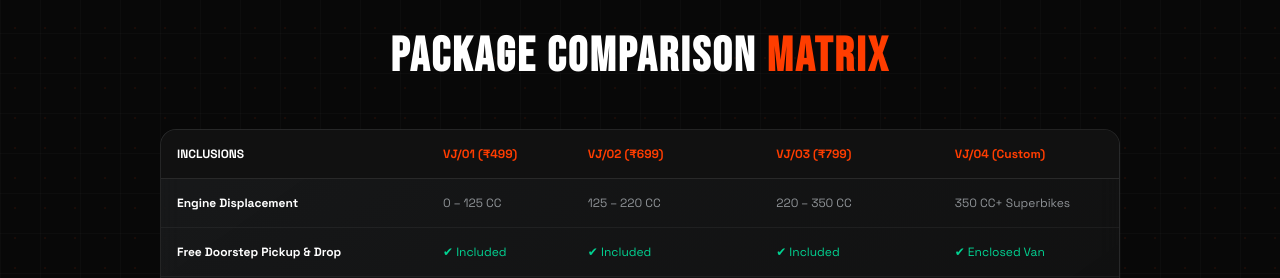
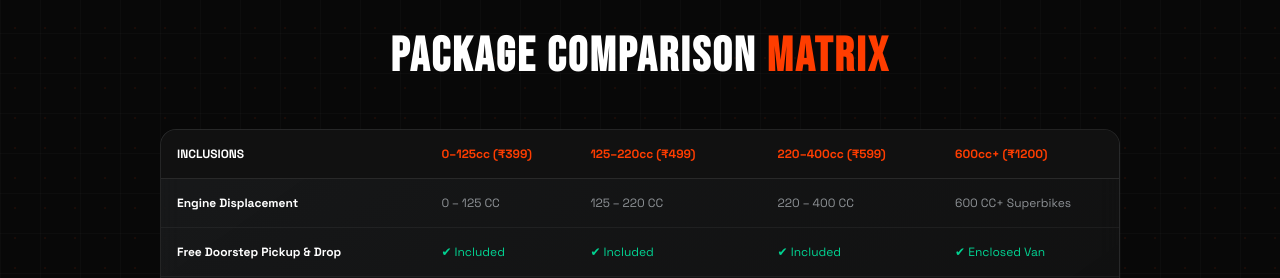
Before and after one commit to webakoofgit-png/Garage-Work-In, a React (Vite) app: page /pricing in a window 1280 px wide. Shown: the part 1620-1898 px from the top of the page. Built offline with nearby package versions, Linux system fonts and the light colour scheme; no server answers.

Commit message:
Replace all remaining VJ references across website with Garage Work In, GWI, and updated price tiers

```diff
--- a/src/App.jsx
+++ b/src/App.jsx
@@ -48,7 +48,7 @@ export default function App() {
     };
   }, []);
 
-  const handleOpenBooking = (pkgTier = 'VJ / 02') => {
+  const handleOpenBooking = (pkgTier = '₹499 (125–220cc Performance)') => {
     setSelectedPackage(pkgTier);
     setBookingOpen(true);
   };
--- a/src/components/BeforeAfterSlider.jsx
+++ b/src/components/BeforeAfterSlider.jsx
@@ -29,7 +29,7 @@ export default function BeforeAfterSlider() {
         </div>
         <h2 className="font-display text-4xl sm:text-6xl font-black uppercase text-white tracking-tight">
           BEFORE SERVICE VS <br />
-          <span className="text-[#FF3D00] neon-text-red">VJ SERVICED PRISTINE.</span>
+          <span className="text-[#FF3D00] neon-text-red">GWI SERVICED PRISTINE.</span>
         </h2>
         <p className="text-[#8E9296] text-sm sm:text-base max-w-xl mx-auto mt-4 font-sans">
           Drag the interactive slider below to reveal the meticulous restoration, deep foam washing, and engine polish completed by our master technicians.
@@ -45,16 +45,16 @@ export default function BeforeAfterSlider() {
           className="relative h-[350px] sm:h-[480px] rounded-3xl overflow-hidden border border-white/15 shadow-2xl select-none cursor-ew-resize"
           data-cursor="DRAG"
         >
-          {/* Right Image (AFTER / VJ SERVICED - Restored Engine) */}
+          {/* Right Image (AFTER / GWI SERVICED - Restored Engine) */}
           <div className="absolute inset-0 w-full h-full bg-[#111] flex items-center justify-center">
             <img
               src="/assets/superbike_beast.png"
-              alt="VJ Serviced Restored Motorcycle Engine"
+              alt="Garage Work In Serviced Restored Motorcycle Engine"
               className="w-full h-full object-cover filter brightness-110 saturate-125"
             />
             <div className="absolute top-6 right-6 glass-panel px-4 py-2 rounded-full border border-emerald-400/40 text-xs font-tech font-bold text-emerald-400 flex items-center gap-2">
               <Sparkles className="w-4 h-4" />
-              VJ SERVICED & POLISHED
+              GARAGE WORK IN SERVICED & POLISHED
             </div>
           </div>
 
--- a/src/components/FaqSection.jsx
+++ b/src/components/FaqSection.jsx
@@ -11,11 +11,11 @@ export default function FaqSection() {
     },
     {
       q: 'Is doorstep pickup and drop really 100% free?',
-      a: 'Yes! Doorstep pickup and return drop delivery are completely free across Pune & PCMC for all standard servicing packages (VJ/01, VJ/02, VJ/03, VJ/04). There are zero additional travel or logistics fees.',
+      a: 'Yes! Doorstep pickup and return drop delivery are completely free across Pune & PCMC for all standard servicing packages (₹399, ₹499, ₹599, ₹1200). There are zero additional travel or logistics fees.',
     },
     {
       q: 'Are there any hidden charges or unexpected part replacements?',
-      a: 'Absolutely none. Labor charges are strictly fixed based on your motorcycle engine displacement (0-125cc ₹499, 125-220cc ₹699, 220-350cc ₹799). Spare parts and engine oils are billed strictly at printed MRP. We send a digital inspection report on WhatsApp before replacing any part, and no work is performed without your explicit approval.',
+      a: 'Absolutely none. Labor charges are strictly fixed based on your motorcycle engine displacement (0-125cc ₹399, 125-220cc ₹499, 220-400cc ₹599). Spare parts and engine oils are billed strictly at printed MRP. We send a digital inspection report on WhatsApp before replacing any part, and no work is performed without your explicit approval.',
     },
     {
       q: 'When do I make the payment for my motorcycle service?',
--- a/src/components/Testimonials.jsx
+++ b/src/components/Testimonials.jsx
@@ -22,14 +22,14 @@ export default function Testimonials() {
       location: 'Kothrud, Pune',
       bike: 'TVS Jupiter 125',
       rating: 5,
-      text: 'Extremely polite mechanics and hassle-free doorstep pickup. Returned my scooter within 5 hours spotless clean with high-gloss polish. Will definitely use VJ for all future servicing.',
+      text: 'Extremely polite mechanics and hassle-free doorstep pickup. Returned my scooter within 5 hours spotless clean with high-gloss polish. Will definitely use Garage Work In for all future servicing.',
     },
     {
       name: 'Sameer Joshi',
       location: 'Wakad & PCMC',
       bike: 'Yamaha YZF R15 V4',
       rating: 5,
-      text: 'Superbike and sports bike owners know how hard it is to trust local garages. VJ technicians handled my R15 with extreme care and torque wrench precision. 10/10 service experience.',
+      text: 'Superbike and sports bike owners know how hard it is to trust local garages. Garage Work In technicians handled my R15 with extreme care and torque wrench precision. 10/10 service experience.',
     },
   ];
 
--- a/src/pages/PricingPage.jsx
+++ b/src/pages/PricingPage.jsx
@@ -38,10 +38,10 @@ export default function PricingPage({ onOpenBooking }) {
               <thead>
                 <tr className="border-b border-white/10 bg-[#111] text-white">
                   <th className="p-4 uppercase">Inclusions</th>
-                  <th className="p-4 text-[#FF3D00]">VJ/01 (₹499)</th>
-                  <th className="p-4 text-[#FF3D00]">VJ/02 (₹699)</th>
-                  <th className="p-4 text-[#FF3D00]">VJ/03 (₹799)</th>
-                  <th className="p-4 text-[#FF3D00]">VJ/04 (Custom)</th>
+                  <th className="p-4 text-[#FF3D00]">0–125cc (₹399)</th>
+                  <th className="p-4 text-[#FF3D00]">125–220cc (₹499)</th>
+                  <th className="p-4 text-[#FF3D00]">220–400cc (₹599)</th>
+                  <th className="p-4 text-[#FF3D00]">600cc+ (₹1200)</th>
                 </tr>
               </thead>
               <tbody className="divide-y divide-white/5 text-[#8E9296]">
@@ -49,8 +49,8 @@ export default function PricingPage({ onOpenBooking }) {
                   <td className="p-4 font-bold text-white">Engine Displacement</td>
                   <td className="p-4">0 – 125 CC</td>
                   <td className="p-4">125 – 220 CC</td>
-                  <td className="p-4">220 – 350 CC</td>
-                  <td className="p-4">350 CC+ Superbikes</td>
+                  <td className="p-4">220 – 400 CC</td>
+                  <td className="p-4">600 CC+ Superbikes</td>
                 </tr>
                 <tr>
                   <td className="p-4 font-bold text-white">Free Doorstep Pickup & Drop</td>
```
